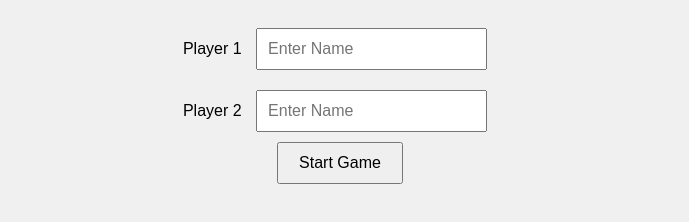
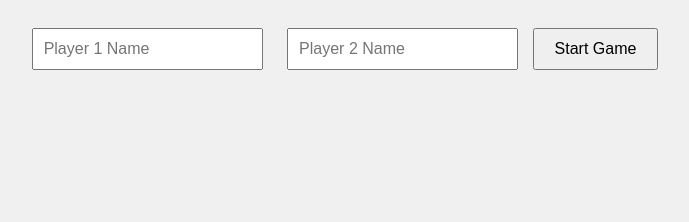
Before and after one commit to acciojob/tictactoe-Muniraattar3, a website: page main.html in a window 1280 px wide. Shown: the part 90-312 px from the top of the page, without its empty margins (300-989 px from the left). Drawn offline with Linux system fonts and the light colour scheme.

Commit message:
created a submission

```diff
--- a/main.html
+++ b/main.html
@@ -9,21 +9,14 @@
 <body>
 	<!-- the entire body must be written by student -->
 	<div class="container">
-		<div id="player-input">
-			<h1>Tic Tac Toe</h1>
-			<label> Player 1</label>
-			<input type="text" id="player-1" placeholder="Enter Name"><br>
-			<label>Player 2</label>
-			<input type="text" id="player-2" placeholder="Enter Name"><br>
-			<button id="submit">Start Game</button>
-		</div>
-		<div id="game-board" style="display: none;">
-			<h1>Tic Tac Toe</h1>
-			<div class="message"></div>
-			<div class="board">
-			</div>
-		</div>
-	</div>
+    <h1>Tic Tac Toe</h1>
+    <input id="player1" type="text" placeholder="Player 1 Name">
+    <input id="player2" type="text" placeholder="Player 2 Name">
+    <button id="submit">Start Game</button>
+    <div class="message"></div>
+    <div class="board-container"></div>
+</div>
+
 
     <script type="text/javascript" src="./script.js">
 
```
